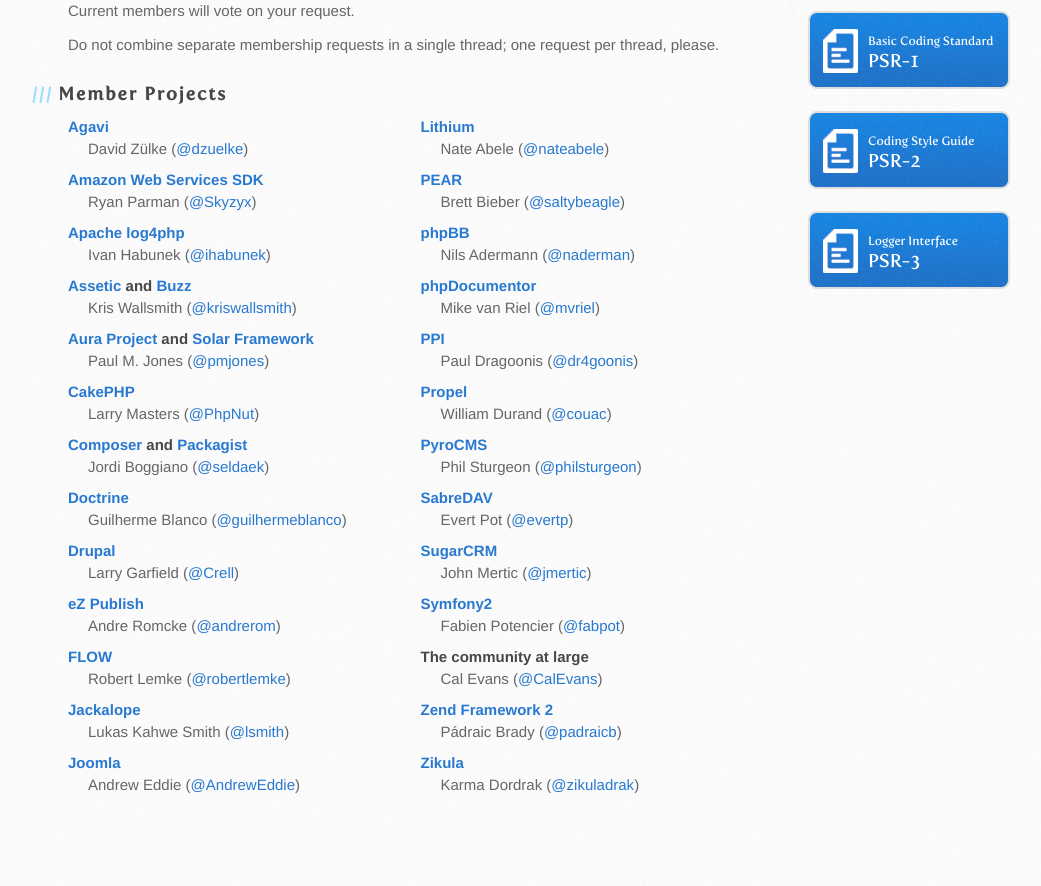
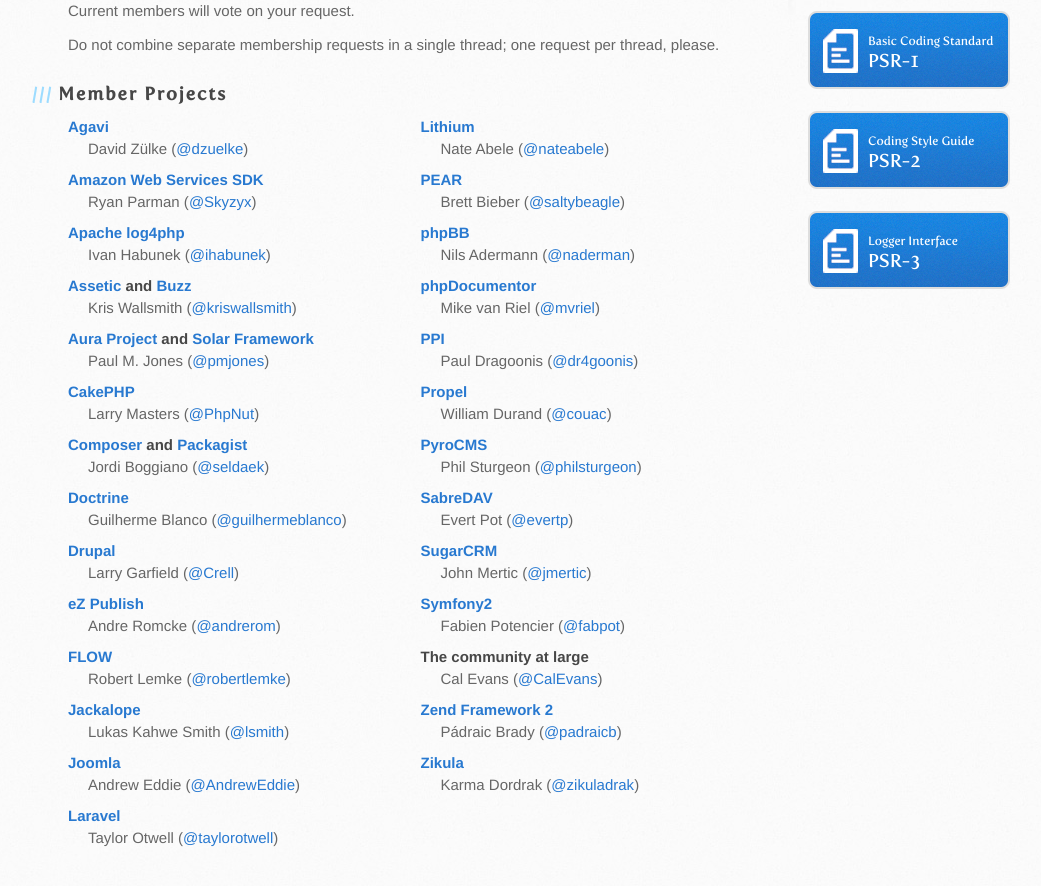
Before and after one commit to php-fig/www.php-fig.org, a Jekyll site: the page built from index.markdown, in a window 1280 px wide and 900 px high, scrolled down 721 px. Shown: the top 886 px of the window, without its empty margins (102-1143 px from the left). Built offline with Jekyll 4.4.1, drawn with Linux system fonts in a browser that asks for light colours; Markdown is read by kramdown in place of the engine named in the settings; before the commit the page ends 1568 px from its top, so only the background shows below that.

Commit message:
Added Laravel / Taylor to the homepage

```diff
--- a/index.markdown
+++ b/index.markdown
@@ -113,6 +113,11 @@ Do not combine separate membership requests in a single thread; one request per
     </li>
 
     <li>
+        <h4><a target="_blank" href="http://laravel.com/">Laravel</a></h4>
+        Taylor Otwell (<a href="http://twitter.com/taylorotwell/">@taylorotwell</a>)
+    </li>
+
+    <li>
         <h4><a target="_blank" href="http://lithify.me/">Lithium</a></h4>
         Nate Abele (<a href="http://twitter.com/nateabele/">@nateabele</a>)
     </li>
```
